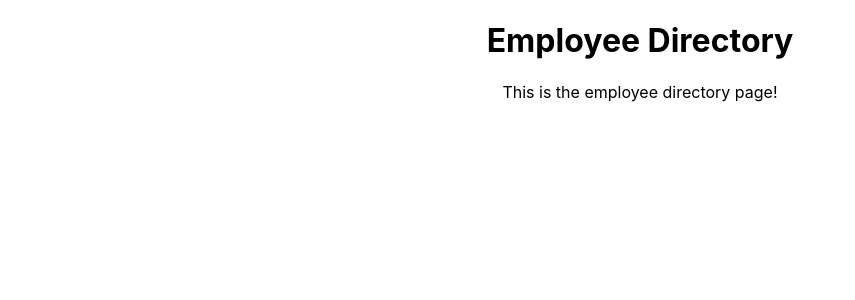
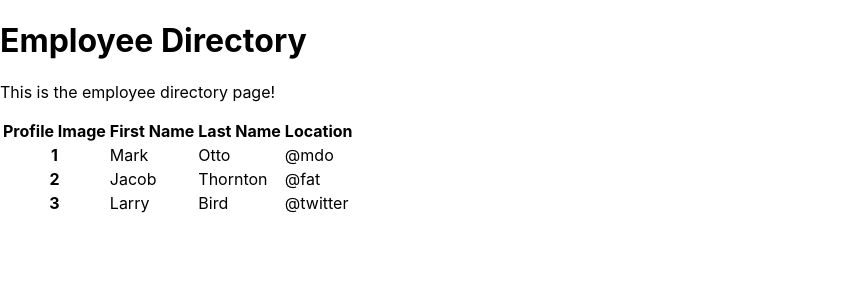
Before and after one commit to vickphat/employee-directory, a React (Create React App) app: page / in a window 1280 px wide. Shown: the top 300 px of the page, without its empty margins (0-855 px from the left). Built offline with nearby package versions, Linux system fonts and the light colour scheme; no server answers.

Commit message:
created employeeTable component

```diff
--- a/package.json
+++ b/package.json
@@ -14,6 +14,7 @@
     "react-dom": "^17.0.2",
     "react-router-dom": "^5.2.0",
     "react-scripts": "4.0.3",
+    "react-table": "^7.7.0",
     "web-vitals": "^1.1.2"
   },
   "scripts": {
--- a/src/App.js
+++ b/src/App.js
@@ -1,11 +1,16 @@
 import React from 'react'
 import Header from './components/Header';
-import './App.css';
+import EmployeeTable from './components/EmployeeTable';
+import API from '../src/utils/API';
+
+
 
 function App() {
   return (
     <div className="App">
       <Header />
+      <EmployeeTable />
+
     </div>
   );
 }
--- /dev/null
+++ b/src/components/EmployeeTable/index.js
@@ -0,0 +1,44 @@
+import React from 'react';
+import axios from 'axios';
+
+const getEmployees = () => {
+    return axios.get("https://randomuser.me/api/?results=200&nat=us")
+};
+console.log(getEmployees)
+
+const employeeTable = () => {
+    return (
+        <table className="table">
+  <thead>
+    <tr>
+      <th scope="col">Profile Image</th>
+      <th scope="col">First Name</th>
+      <th scope="col">Last Name</th>
+      <th scope="col">Location</th>
+    </tr>
+  </thead>
+  <tbody>
+    <tr>
+      <th scope="row">1</th>
+      <td>Mark</td>
+      <td>Otto</td>
+      <td>@mdo</td>
+    </tr>
+    <tr>
+      <th scope="row">2</th>
+      <td>Jacob</td>
+      <td>Thornton</td>
+      <td>@fat</td>
+    </tr>
+    <tr>
+      <th scope="row">3</th>
+      <td>Larry</td>
+      <td>Bird</td>
+      <td>@twitter</td>
+    </tr>
+  </tbody>
+</table>
+    )
+}
+
+export default employeeTable;
--- a/src/components/Header/index.js
+++ b/src/components/Header/index.js
@@ -1,4 +1,4 @@
-import react from 'react';
+
 
 const header = () => {
 
--- a/src/index.js
+++ b/src/index.js
@@ -2,7 +2,7 @@
 import ReactDOM from 'react-dom';
 import './index.css';
 import App from './App';
-import reportWebVitals from './reportWebVitals';
+// import reportWebVitals from './reportWebVitals';
 
 ReactDOM.render(
   <React.StrictMode>
@@ -14,4 +14,4 @@
 // If you want to start measuring performance in your app, pass a function
 // to log results (for example: reportWebVitals(console.log))
 // or send to an analytics endpoint. Learn more: https://bit.ly/CRA-vitals
-reportWebVitals();
+// reportWebVitals();
--- a/src/utils/API.js
+++ b/src/utils/API.js
@@ -1,7 +1,8 @@
 import axios from "axios";
 
-const getUsers = () => {
-    return axios.get("https://randomuser.me/api/")
+const getEmployees = () => {
+    return axios.get("https://randomuser.me/api/?results=50&nat=us")
+
 };
 
-export default getUsers();
+export default getEmployees();
```
Also changed, not shown: 1 other file (tests, documents, lock files or other folders). Lines whose indentation alone changed are shown as unchanged.
